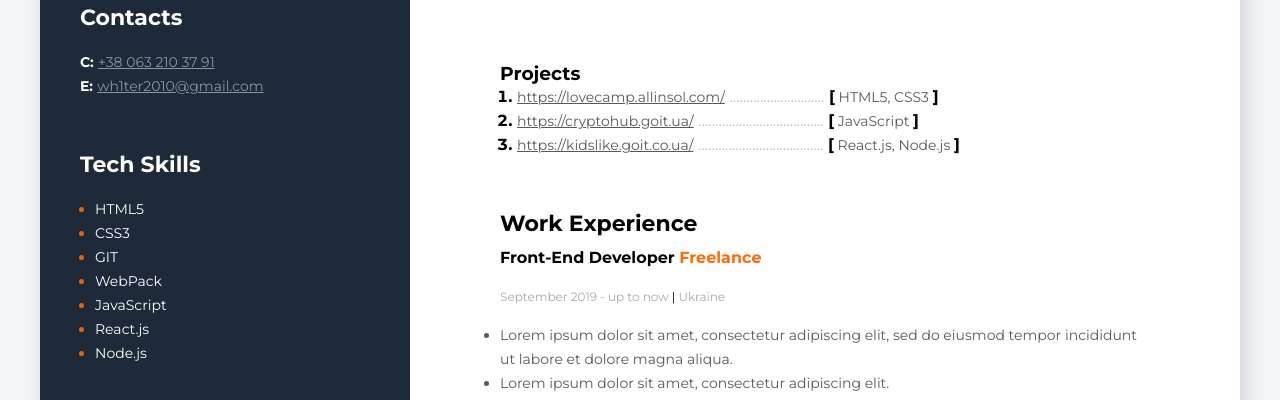
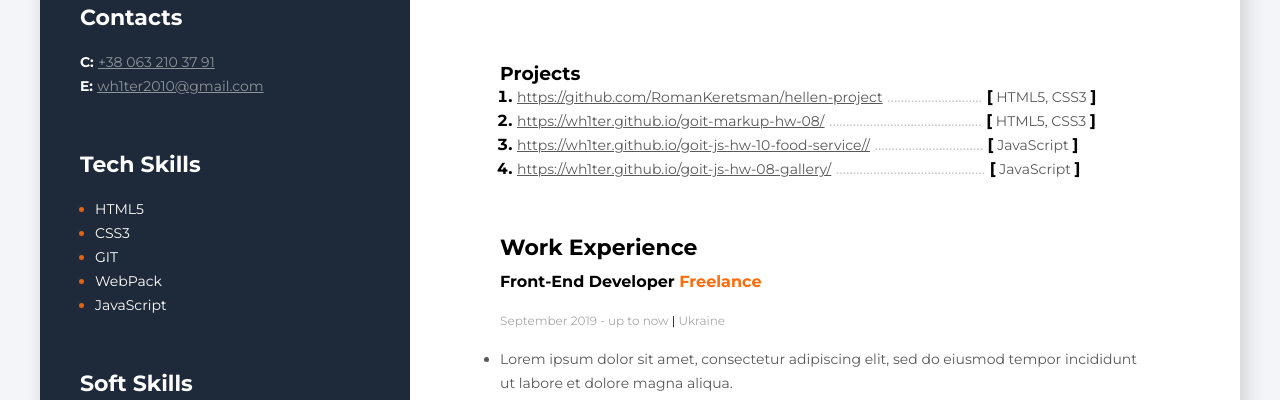
Before and after one commit to Wh1ter/PORTFOLIO, a plain HTML site: page index.html in a window 1280 px wide. Shown: the part 385-785 px from the top of the page. Drawn offline with Linux system fonts and the light colour scheme.

Commit message:
projects fix

```diff
--- a/index.html
+++ b/index.html
@@ -50,11 +50,11 @@
                         <li class="tech-skills-item">
                             <span class="tech-skills-text">JavaScript</span>
                         </li>
-                        <li class="tech-skills-item">
+                        <!-- <li class="tech-skills-item">
                             <span class="tech-skills-text">React.js</span>
                         </li>
                         <li class="tech-skills-item">
-                            <span class="tech-skills-text">Node.js</span>
+                            <span class="tech-skills-text">Node.js</span> -->
                         </li>
                     </ul>
                 </div>
@@ -97,21 +97,31 @@
                 <h3 class="projects-title">Projects</h3>
                 <ol>
                     <li class="projects-item"> <a class="project-link"
-                            href="https://lovecamp.allinsol.com/">https://lovecamp.allinsol.com/</a>
+                            href="https://lovecamp.allinsol.com/">https://github.com/RomanKeretsman/hellen-project</a>
                         <span class="dots">............................</span>
                         <span><b>[</b><span class="tech-name"> HTML5, CSS3 </span><b>]</b></span>
                     </li>
                     <li class="projects-item"> <a class="project-link"
-                            href="https://cryptohub.goit.ua/">https://cryptohub.goit.ua/</a>
-                        <span class="dots">.....................................</span>
+                            href="https://lovecamp.allinsol.com/">https://wh1ter.github.io/goit-markup-hw-08/</a>
+                        <span class="dots">.............................................</span>
+                        <span><b>[</b><span class="tech-name"> HTML5, CSS3 </span><b>]</b></span>
+                    </li>
+                    <li class="projects-item"> <a class="project-link"
+                            href="https://cryptohub.goit.ua/">https://wh1ter.github.io/goit-js-hw-10-food-service//</a>
+                        <span class="dots">................................</span>
                         <span><b>[</b><span class="tech-name"> JavaScript </span><b>]</b></span>
                     </li>
                     <li class="projects-item"> <a class="project-link"
+                            href="https://cryptohub.goit.ua/">https://wh1ter.github.io/goit-js-hw-08-gallery/</a>
+                        <span class="dots">............................................</span>
+                        <span><b>[</b><span class="tech-name"> JavaScript </span><b>]</b></span>
+                    </li>
+                    <!-- <li class="projects-item"> <a class="project-link"
                             href="https://kidslike.goit.co.ua/">https://kidslike.goit.co.ua/</a>
                         <span class="dots">.....................................</span>
                         <span><b>[</b><span class="tech-name"> React.js, Node.js </span><b>]</b></span>
 
-                    </li>
+                    </li> -->
                 </ol>
             </div>
             <!-- work experience -->
```
